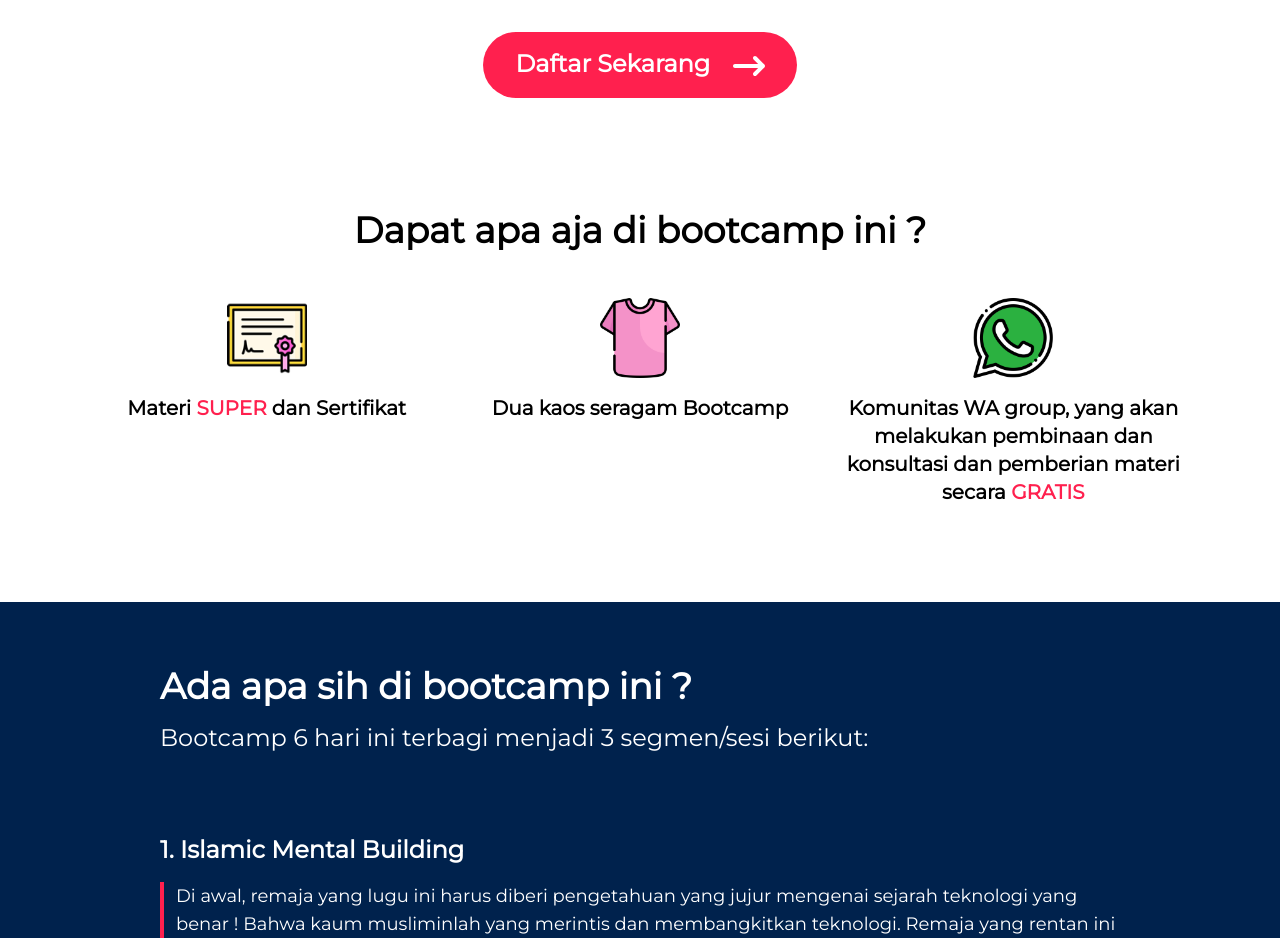
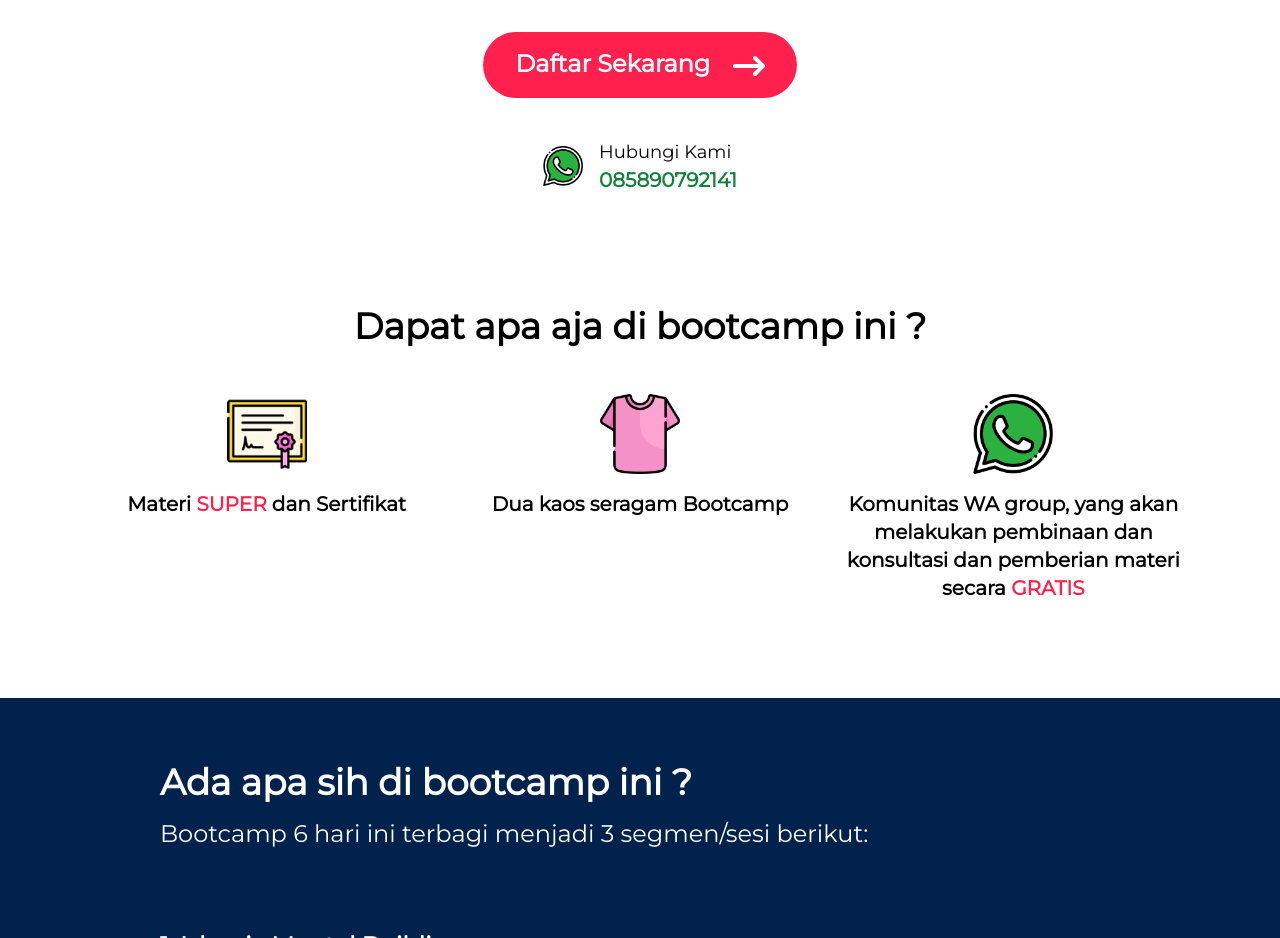
Before and after one commit to mukhsamr/si-bootcamp, a website: page index.html in a window 1280 px wide. Shown: the part 2160-3098 px from the top of the page. Drawn offline with Linux system fonts and the light colour scheme.

Commit message:
refac: add contact person

```diff
--- a/index.html
+++ b/index.html
@@ -120,6 +120,17 @@
                                 d="M502.6 278.6c12.5-12.5 12.5-32.8 0-45.3l-128-128c-12.5-12.5-32.8-12.5-45.3 0s-12.5 32.8 0 45.3L402.7 224 32 224c-17.7 0-32 14.3-32 32s14.3 32 32 32l370.7 0-73.4 73.4c-12.5 12.5-12.5 32.8 0 45.3s32.8 12.5 45.3 0l128-128z" />
                         </svg>
                     </a>
+
+                    <div class="flex justify-center items-center space-x-4 mt-10">
+                        <img src="./images/whatsapp.png" class="w-8 h-8 md:w-10 md:h-10" alt="whatsapp">
+                        <div class="text-left">
+                            <div class="text-lg">Hubungi Kami</div>
+                            <a class="text-xl font-semibold text-green-700" href="https://wa.link/0w2nyt"
+                                target="_blank">
+                                085890792141
+                            </a>
+                        </div>
+                    </div>
                 </div>
             </div>
 
```
Also changed, not shown: output.css.
